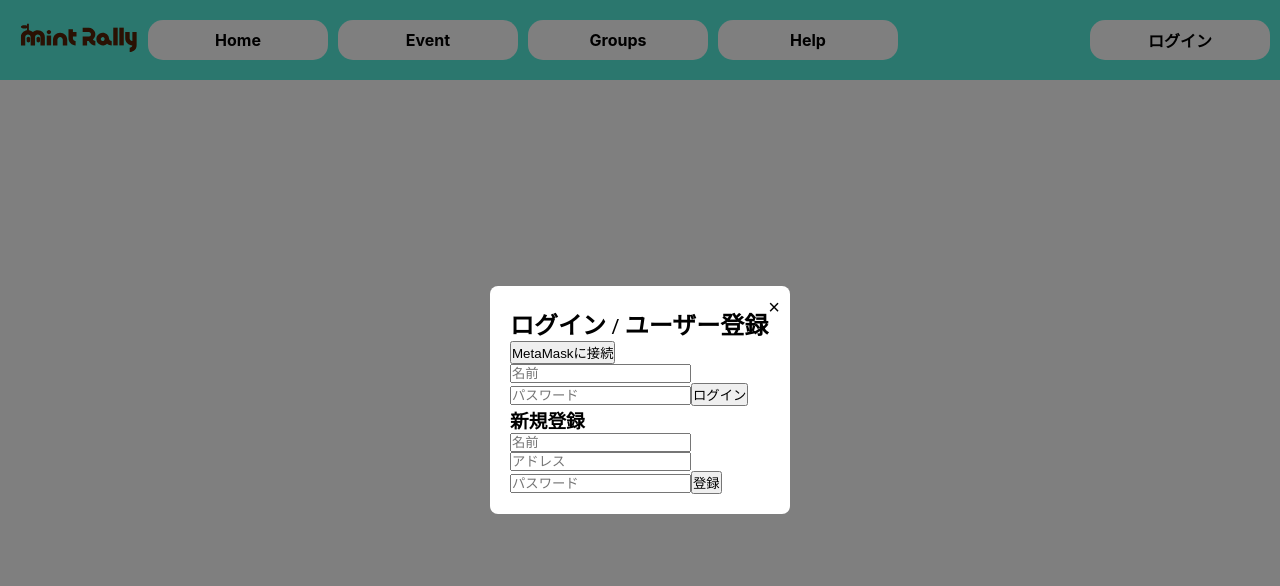
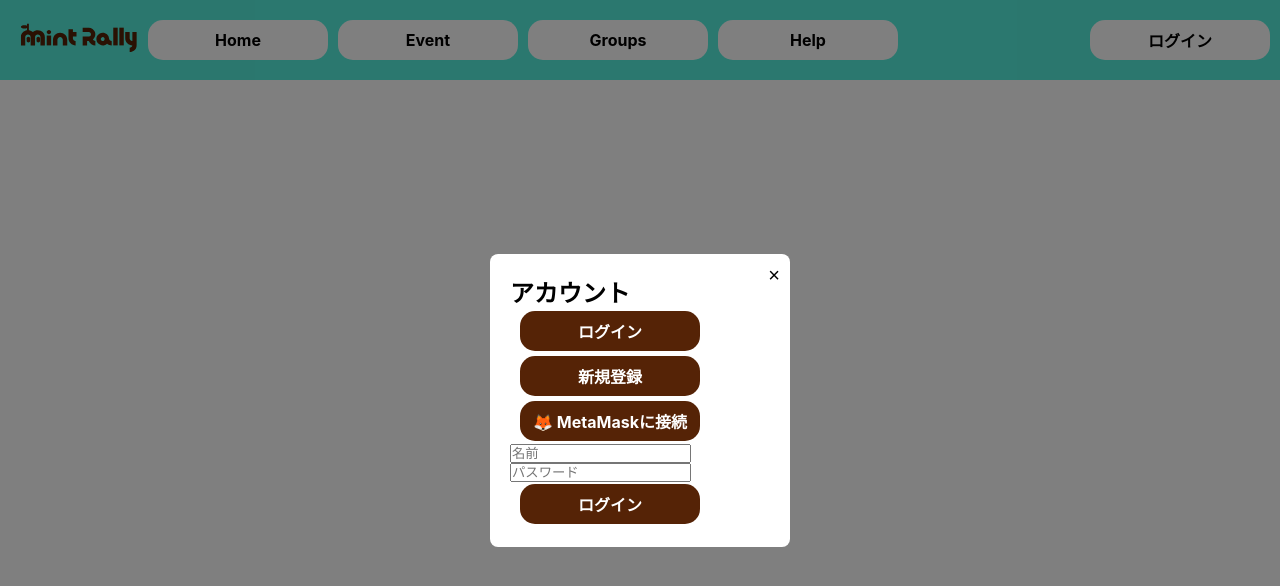
Before and after one commit to kwauso/MintRally, a Next.js app: page /login in a window 1280 px wide. Shown: the top 586 px of the page. Built offline with nearby package versions, Linux system fonts and the light colour scheme.

Commit message:
update popup window

```diff
--- a/app/components/connectMetaMask.tsx
+++ b/app/components/connectMetaMask.tsx
@@ -26,9 +26,11 @@
     return (
         <div>
             {account ? (
-                <p>接続中: {account}</p> // 接続中のアカウントを表示
+                <p>接続中: {account}</p>
             ) : (
-                <button onClick={connectWallet}>MetaMaskに接続</button> // 接続ボタン
+                <button onClick={connectWallet} className="popup-button">
+                    🦊 MetaMaskに接続
+                </button>
             )}
         </div>
     );
--- a/app/login/page.tsx
+++ b/app/login/page.tsx
@@ -9,11 +9,11 @@
     const { login } = useAuth();
     const [isModalOpen, setIsModalOpen] = useState(false);
     const [name, setName] = useState("");
-    const [address, setAddress] = useState("");
     const [loginName, setLoginName] = useState("");
     const [loginPassword, setLoginPassword] = useState("");
     const [registerAddress, setRegisterAddress] = useState("");
     const [registerPassword, setRegisterPassword] = useState("");
+    const [activeTab, setActiveTab] = useState("login"); // login または register
 
     useEffect(() => {
         setIsModalOpen(true);
@@ -78,14 +78,44 @@
     return (
         <div>
             <Modal isOpen={isModalOpen} onClose={() => setIsModalOpen(false)}>
-                <h2>ログイン / ユーザー登録</h2>
+                <div className="p-6">
+                    <h2 className="text-2xl font-bold mb-6 text-center">アカウント</h2>
+
+                    <div className="flex mb-6 border-b">
+                        <button
+                            className={`popup-button flex-1 pb-2 text-center ${
+                                activeTab === "login"
+                                    ? "border-b-2 border-blue-500 text-blue-500"
+                                    : "text-gray-500"
+                            }`}
+                            onClick={() => setActiveTab("login")}
+                        >
+                            ログイン
+                        </button>
+                        <button
+                            className={`popup-button flex-1 pb-2 text-center ${
+                                activeTab === "register"
+                                    ? "border-b-2 border-blue-500 text-blue-500"
+                                    : "text-gray-500"
+                            }`}
+                            onClick={() => setActiveTab("register")}
+                        >
+                            新規登録
+                        </button>
+                    </div>
+
+                    <div className="mb-6">
                         <ConnectButton />
-                <form onSubmit={handleLogin}>
+                    </div>
+
+                    {activeTab === "login" ? (
+                        <form onSubmit={handleLogin} className="space-y-4">
                             <input
                                 type="text"
                                 placeholder="名前"
                                 value={loginName}
                                 onChange={(e) => setLoginName(e.target.value)}
+                                className="w-full p-2 border rounded"
                                 required
                             />
                             <input
@@ -93,17 +123,24 @@
                                 placeholder="パスワード"
                                 value={loginPassword}
                                 onChange={(e) => setLoginPassword(e.target.value)}
+                                className="w-full p-2 border rounded"
                                 required
                             />
-                    <button type="submit">ログイン</button>
+                            <button
+                                type="submit"
+                                className="popup-button"
+                            >
+                                ログイン
+                            </button>
                         </form>
-                <form onSubmit={handleRegister}>
-                    <h3>新規登録</h3>
+                    ) : (
+                        <form onSubmit={handleRegister} className="space-y-4">
                             <input
                                 type="text"
                                 placeholder="名前"
                                 value={name}
                                 onChange={(e) => setName(e.target.value)}
+                                className="w-full p-2 border rounded"
                                 required
                             />
                             <input
@@ -111,6 +148,7 @@
                                 placeholder="アドレス"
                                 value={registerAddress}
                                 onChange={(e) => setRegisterAddress(e.target.value)}
+                                className="w-full p-2 border rounded"
                                 required
                             />
                             <input
@@ -118,10 +156,18 @@
                                 placeholder="パスワード"
                                 value={registerPassword}
                                 onChange={(e) => setRegisterPassword(e.target.value)}
+                                className="w-full p-2 border rounded"
                                 required
                             />
-                    <button type="submit">登録</button>
+                            <button
+                                type="submit"
+                                className="popup-button"
+                            >
+                                登録
+                            </button>
                         </form>
+                    )}
+                </div>
             </Modal>
         </div>
     );
--- a/app/style/global.css
+++ b/app/style/global.css
@@ -159,3 +159,23 @@
     right: 10px; /* 右からの距離 */
     height: auto;
 }
+
+.popup-button {
+    width: 180px; /* ボタンの幅を設定 */
+    height: 40px; /* ボタンの高さを設定 */
+    border-radius: 15px; /* ボタンの角を丸くする */
+    background: #552306; /* ボタンの背景色 */
+    border: none; /* ボーダーをなしに */
+    color: #FFF; /* テキストの色 */
+    font-family: Inter; /* フォントファミリー */
+    font-size: 16px; /* フォントサイズ */
+    font-weight: 700; /* フォントの太さ */
+    line-height: normal; /* 行の高さ */
+    margin-left: 10px; /* ボタンの左マージン */
+    margin-top: 2.5px;
+    margin-bottom: 2.5px;
+}
+
+.popup-button:hover{
+    background-color: #EDF2F7;
+}
```
Lines whose indentation alone changed are shown as unchanged.
